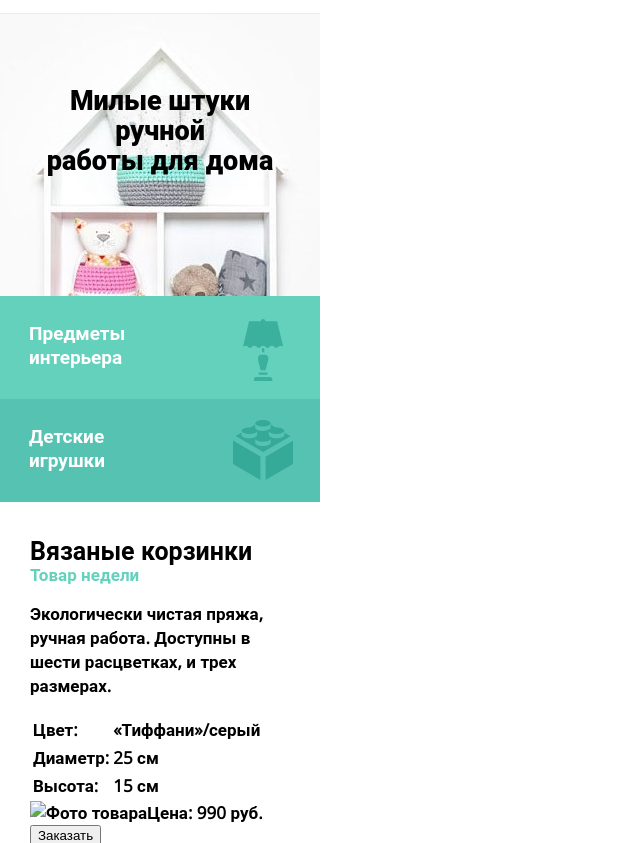
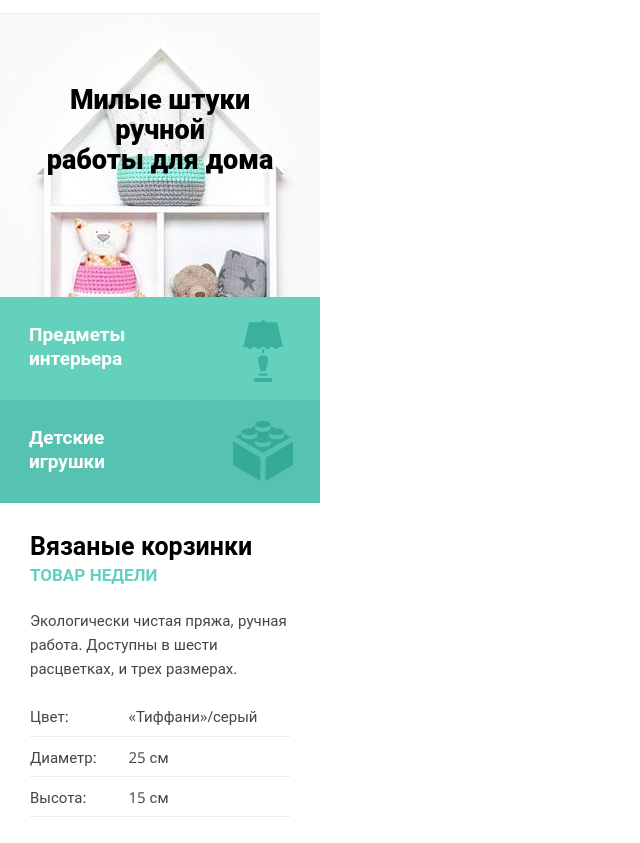
Before and after one commit to owlsua/897219-mishka-16, a website: page source/index.html in a window 1280 px wide. Shown: the part 66-909 px from the top of the page, without its empty margins (0-640 px from the left). Drawn offline with nearby package versions, Linux system fonts and the light colour scheme; files that its build step writes are made by us from their sources.

Commit message:
Добавляет стили блоку weekly-product

```diff
--- a/source/index.html
+++ b/source/index.html
@@ -74,7 +74,7 @@
           <div class="weekly-product__wrapper">
               <div class="weekly-product__item">
                 <h3 class="weekly-product__item-title">Вязаные корзинки</h3>
-                <h2 class="weekly-product__title">Товар недели</h2>
+                <h2 class="weekly-product__title">ТОВАР НЕДЕЛИ</h2>
                 <p class="weekly-product__description">Экологически чистая пряжа, ручная работа. Доступны в шести расцветках, и трех размерах.</p>
                 <table class="weekly-product__specifications">
                   <tr>
@@ -90,7 +90,7 @@
                     <td class="weekly-product__value">15 см</td>
                   </tr>
                 </table>
-                <img class="weekly-product__image" src="#" width="" height="" alt="Фото товара">
+                <img class="weekly-product__image" src="img/triple-set-mobile@1x.jpg" width="260" height="315" alt="Фото товара">
                 <span class="weekly-product__price">Цена: 990 руб.</span>
                 <button class="button weekly-product__order-button" type="button">Заказать</button>
               </div>
@@ -99,7 +99,7 @@
 
         <section class="about">
           <div class="about__wrapper">
-            <h2 class="about__title">Наши преимущества</h2>
+            <h2 class="about__title">Коротко о нас:</h2>
             <ul class="about__list">
               <li class="about__item about__item--materials">Экологически чистые материалы</li>
               <li class="about__item about__item--style">Скандинавский стиль по российской цене</li>
--- a/source/sass/blocks/intro.scss
+++ b/source/sass/blocks/intro.scss
@@ -16,8 +16,8 @@
     font-weight: 800;
     line-height: 30px;
     margin: 0px;
-    padding-top: 71px;
-    padding-bottom: 121px;
+    padding-top: 70px;
+    padding-bottom: 122.5px;
     text-align: center;
     vertical-align: center;
   }
--- a/source/sass/blocks/weekly-product.scss
+++ b/source/sass/blocks/weekly-product.scss
@@ -5,12 +5,13 @@
     display: flex;
     padding-left: 30px;
     padding-right: 30px;
-    padding-top: 33px;
+    padding-top: 27px;
   }
 
   .weekly-product__item {
     display: flex;
     flex-wrap: wrap;
+    flex-direction: column;
   }
 
   .weekly-product__item-title {
@@ -18,6 +19,7 @@
     line-height: 30px;
     color: #000000;
     margin: 0px;
+    margin-bottom: 5px;
   }
 
   .weekly-product__title {
@@ -25,6 +27,62 @@
     line-height: 20px;
     color: #63d1bb;
     margin: 0px;
+    margin-bottom: 23px;
+  }
+
+  .weekly-product__description {
+    margin: 0px;
+    color: #444444;
+    font-size: 15px;
+    line-height: 24px;
+    font-weight: 400;
+    margin-bottom: 17px;
+  }
+
+  .weekly-product__specifications {
+    margin: 0px;
+    color: #444444;
+    font-size: 15px;
+    line-height: 20px;
+    font-weight: 400;
+    margin-bottom: 28.5px;
+    width: 100%;
+    border-collapse: collapse;
+  }
+
+  .weekly-product__field,
+  .weekly-product__value {
+    border-bottom: 1px solid #ececec;
+    padding: 0px;
+    padding-top: 9.5px;
+    padding-bottom: 9.5px;
+    height: 40px;
+  }
+
+  .weekly-product__image {
+    display: block;
+    margin-bottom: 23px;
+  }
+
+  .weekly-product__value {
+    padding-left: 17px;
+  }
+
+  .weekly-product__price {
+    width: 100%;
+    color: #444444;
+    padding-left: 68px;
+    margin: 0px;
+    margin-bottom: 27px;
+  }
+
+  .weekly-product__order-button {
+    font-size: 17px;
+    line-height: 20px;
+    padding-top: 14px;
+    padding-bottom: 14px;
+    padding-left: 79px;
+    padding-right: 79px;
   }
 
 }
--- a/source/sass/style.scss
+++ b/source/sass/style.scss
@@ -53,6 +53,16 @@ body {
   overflow: hidden;
 }
 
+.button {
+  font: inherit;
+  text-align: center;
+  color: #444444;
+  vertical-align: middle;
+  text-transform: uppercase;
+  background-color: transparent;
+  border: 2px solid #444444;
+}
+
 // ###START-HEADER###
 
 .page-header {
```
